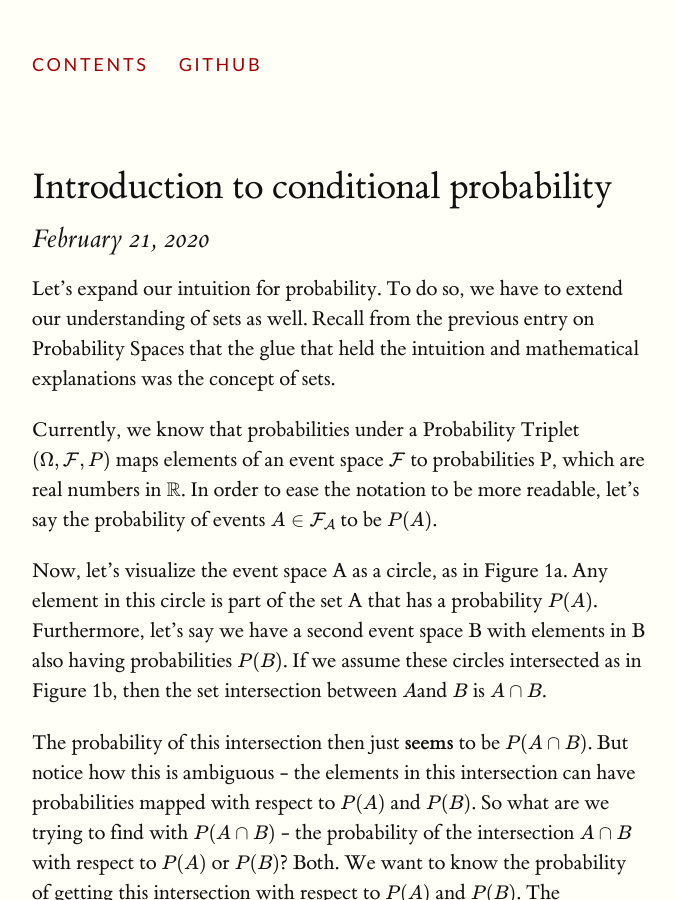
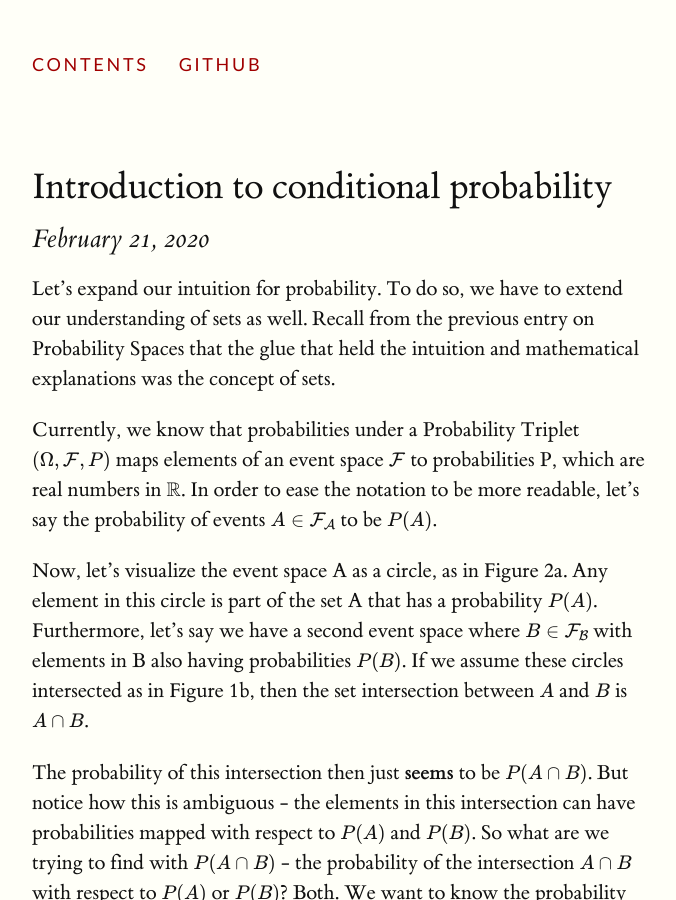
Before and after one commit to luisgc2116/luis_notes, a Jekyll site: the page built from published_notes/fundamental/intro_cond_prob/index.md, in a window 1280 px wide and 900 px high. Shown: the whole window, without its empty margins (128-804 px from the left). Built offline with Jekyll 4.4.1, drawn with Linux system fonts in a browser that asks for light colours; formulas are drawn with MathJax 3.

Commit message:
Update index.md

```diff
--- a/published_notes/fundamental/intro_cond_prob/index.md
+++ b/published_notes/fundamental/intro_cond_prob/index.md
@@ -9,7 +9,7 @@ Let's expand our intuition for probability. To do so, we have to extend our unde
 
 Currently, we know that probabilities under a Probability Triplet $$(\Omega, \mathcal{F}, P)$$ maps elements of an event space $$\mathcal{F}$$ to probabilities P, which are real numbers in $$\mathbb{R}$$. In order to ease the notation to be more readable, let's say the probability of events $$A \in \mathcal{F_A}$$ to be $$P(A)$$.
 
-Now, let's visualize the event space A as a circle, as in Figure 1a. Any element in this circle is part of the set A that has a probability $$P(A)$$. Furthermore, let's say we have a second event space B with elements in B also having probabilities $$P(B)$$. If we assume these circles intersected as in Figure 1b, then the set intersection between $$A $$and $$B$$ is $$A \cap B$$.
+Now, let's visualize the event space A as a circle, as in Figure 2a. Any element in this circle is part of the set A that has a probability $$P(A)$$. Furthermore, let's say we have a second event space where $$B \in \mathcal{F_B}$$ with elements in B also having probabilities $$P(B)$$. If we assume these circles intersected as in Figure 1b, then the set intersection between $$A $$ and $$ B$$ is $$A \cap B$$.
 
 The probability of this intersection then just **seems** to be $$P(A \cap B)$$. But notice how this is ambiguous - the elements in this intersection can have probabilities mapped with respect to $$P(A)$$ and $$P(B)$$. So what are we trying to find with $$P(A \cap B)$$ - the probability of the intersection $$A \cap B$$ with respect to $$P(A)$$ or $$P(B)$$? Both. We want to know the probability of getting this intersection with respect to $$P(A)$$ and $$P(B)$$. The probability of getting both requires us to ask: does it matter if we get $$P(A)$$ before $$P(B)$$, or vice versa? If the answer is no, we say these two probability spaces are **independent**.
 
```
